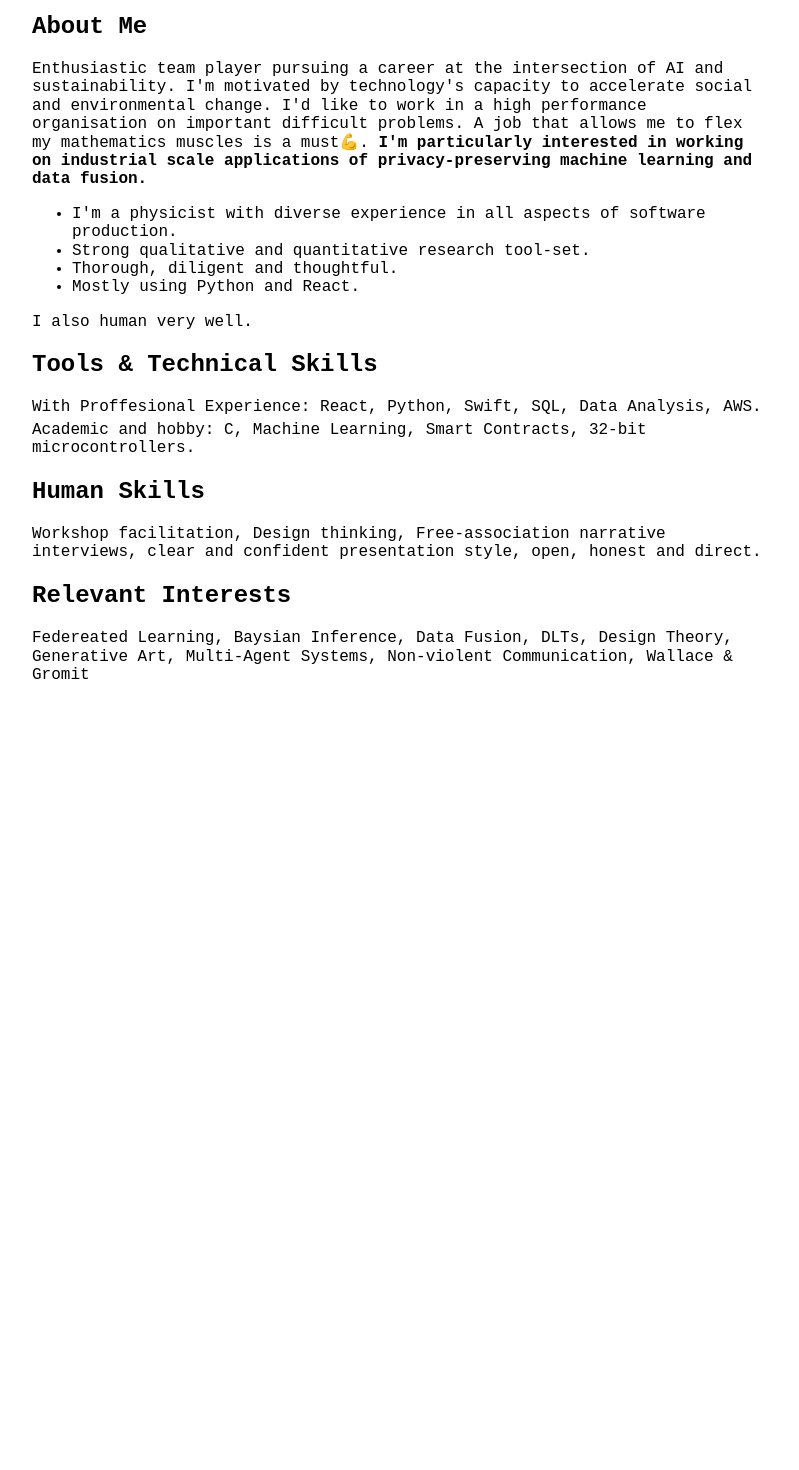
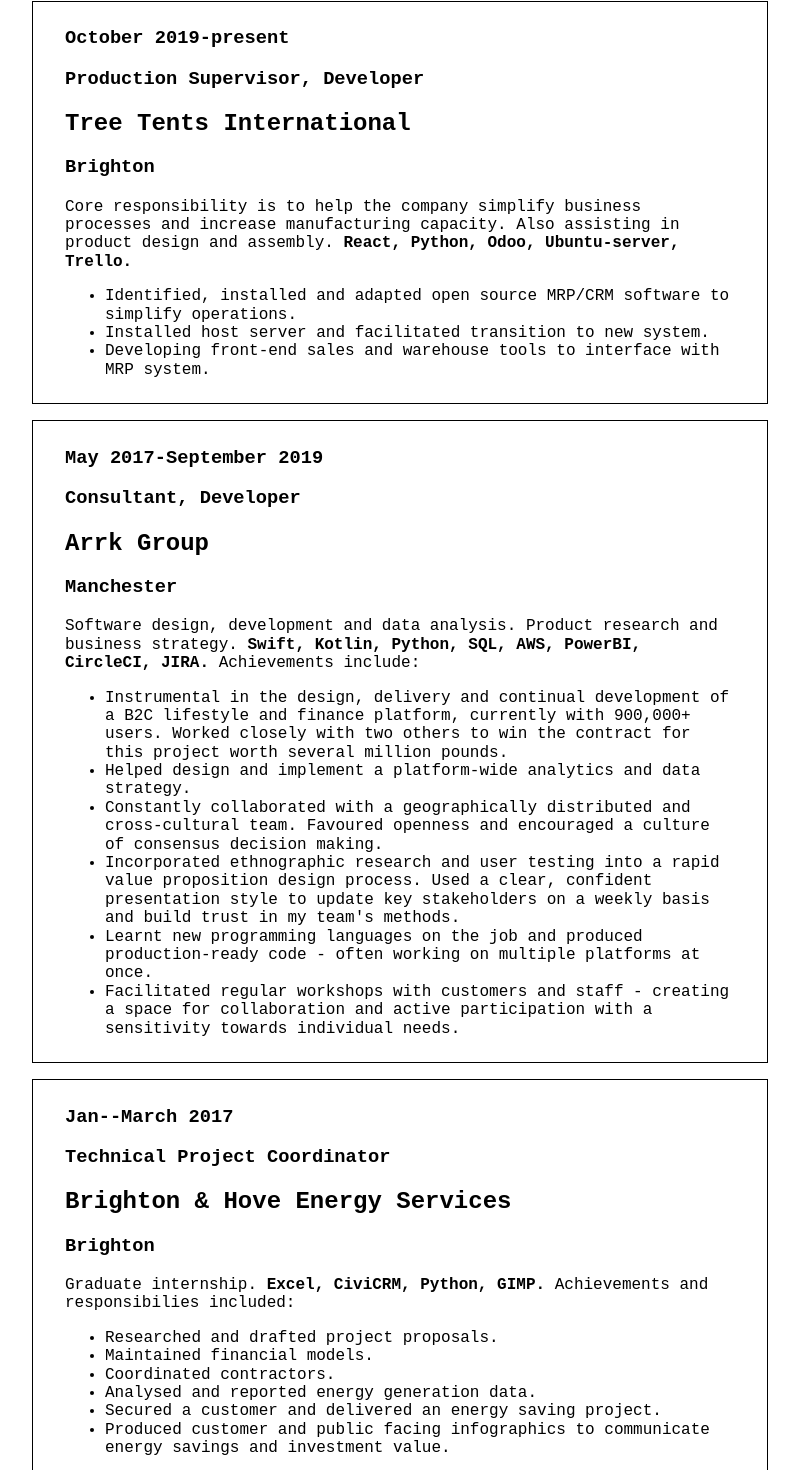
Before and after one commit to chromebanana/personal-website, a React (Create React App) app: page / in a window 1280 px wide. Shown: the part 115-1585 px from the top of the page, without its empty margins (240-1039 px from the left). Before the commit the page ends 815 px from the top, so only its background shows below. Built offline with nearby package versions, Linux system fonts and the light colour scheme.

Commit message:
updated proffesional experience

```diff
--- a/src/App.js
+++ b/src/App.js
@@ -1,6 +1,6 @@
 import React, { Component } from 'react';
 import { Navigation } from './Navigation';
-import { PortfolioItem } from './Portfolio';
+import { Portfolio } from './Portfolio';
 
 import './App.css';
 
@@ -8,7 +8,7 @@
 constructor() {
   super();
   this.state = {
-    route: 'bio',
+    route: 'portfolio',
   }
   }
 
@@ -35,49 +35,24 @@
           <h2>About Me</h2><p>
           Enthusiastic team player pursuing a career at the intersection of AI and sustainability.
           I'm motivated by technology's capacity to accelerate social and environmental change.
-          I'd like to work in a high performance organisation on important difficult problems.
+          I'd like to work in a high performance organisation tackling challenging, critical problems.
           A job that allows me to flex my mathematics muscles is a must💪.
-           <strong> I'm particularly interested in working on industrial scale applications of privacy-preserving machine learning and data fusion.</strong>
+           <strong> I'm particularly interested in working on industrial scale applications of privacy-preserving machine learning, data fusion or multi-agent modelling.</strong>
           <ul>
-            <li>I'm a physicist with diverse experience in all aspects of software production.</li>
+            <li>I'm a physicist with experience in all aspects of software production.</li>
             <li>Strong qualitative and quantitative research tool-set.</li>
             <li>Thorough, diligent and thoughtful.</li>
             <li>Mostly using Python and React.</li>
           </ul>
           I also human very well.</p>
           <h2>Tools & Technical Skills</h2>
-          <p className="mb1">With Proffesional Experience: React, Python, Swift, SQL, Data Analysis, AWS.</p>
-          <p className="mt0">Academic and hobby: C, Machine Learning, Smart Contracts, 32-bit microcontrollers.</p>
-          <h2>Human Skills</h2><p>Workshop facilitation, Design thinking, Free-association narrative interviews, clear and confident presentation style, open, honest and direct.</p>
-          <h2>Relevant Interests</h2><p>Federeated Learning, Baysian Inference, Data Fusion, DLTs, Design Theory, Generative Art, Multi-Agent Systems, Non-violent Communication, Wallace & Gromit</p>
+          <p className="mb1">With Proffesional Experience: Python, React, Swift, SQL, Data Analysis and Reporting, AWS.</p>
+          <p className="mt0">Academic and hobby: C, C++, Machine Learning, Smart Contracts, 32-bit microcontrollers, TouchDesigner, Processing.</p>
+          <h2>Human Skills</h2><p>Workshop facilitation, Design thinking, Free-association narrative interviews, clear and confident presentation style, kind, honest and direct.</p>
+          <h2>Relevant Interests</h2><p>Federeated Learning, Data Fusion using Baysian Inference, DLTs, Design Theory, Generative Art, Multi-Agent Systems, Power Dynamics, Non-violent Communication, Wallace & Gromit</p>
           </div>
         : ( route === 'portfolio' ?
-          <div>
-                  <PortfolioItem date={'October 2019-present'}
-                    title={'Tree Tents International'}
-                    location={'Brighton'}
-                    body={['Core responsibility is to help the company simplify business processes and increase manufacturing capacity. Also assisting in product design and assembly. Achievements include:',
-                    <ul>
-                      <li>Identified, installed and adapted open source MRP/CRM software to simplify operations.</li>
-                      <li>Installed host server and facilitated transition to new system.</li>
-                    </ul>]} />
-          <PortfolioItem date={'May 2017-September 2019'}
-                    title={'Arrk Group'}
-                    location={'Manchester'}
-                    body={['Software design, development and data analysis. Product research and business strategy. Swift, Kotlin, Python, SQL, PowerBI, AWS, CircleCI, JIRA. Achievements include:',
-                     <ul>
-                     <li>Instrumental in the design, delivery and continual development of a B2C lifestyle and finance platform, currently with 900,000+ users. Worked closely with two others to win the contract for this project worth several million pounds.</li>
-                     <li>Helped design and implement a platform-wide analytics and data strategy.</li>
-                     <li>Constantly collaborated with a geographically distributed and cross-cultural team. Favoured openness and encouraged a culture of consensus decision making.</li>
-                     <li>Incorporated ethnographic research and user testing into a rapid value proposition design process. Used a clear, confident presentation style to update key stakeholders on a weekly basis and build trust in my team's methods.</li>
-                     <li>Learnt new programming languages on the job and produced production-ready code - often working on multiple platforms at once.</li>
-                     <li>Facilitated regular workshops with customers and staff - creating a space for collaboration and active participation with a sensitivity towards the needs of individual participants.</li>
-                     </ul>]} />
-                              <PortfolioItem date={'Jan--March 2017'}
-                    title={'Brighton \& Hove Energy Services'}
-                    location={'Brighton'}
-                    body={['Graduate intern responsible for lead generation, researching and drafting project proposals, maintaining financial models in Excel, coordinating and invoicing contractors, analysis and communication of energy generation data.']} />
-                     </div>
+          <Portfolio/>
 
 
 
--- a/src/Portfolio.js
+++ b/src/Portfolio.js
@@ -1,10 +1,11 @@
 import React from 'react';
 // className="pa2 ma2 bg-green" variant='primary'
-export const PortfolioItem = ({ date, title, location, body }) => {
+ const PortfolioItem = ({ date, role, title, location, body }) => {
   return (
   		<div className="pv2">
   		<article className="ba ph4 pv2">
 		<h3>{date}</h3>
+		<h3>{role}</h3>
 		<h2>{title}</h2>
 		<h3>{location}</h3>
 		<p className="">{body}</p>
@@ -13,3 +14,47 @@
 
     )
 }
+
+export const Portfolio = ({ }) => {
+  return (
+          <div>
+	      <PortfolioItem date={'October 2019-present'}
+	      	role={'Production Supervisor, Developer'}
+	        title={'Tree Tents International'}
+	        location={'Brighton'}
+	        body={[<p>Core responsibility is to help the company simplify business processes and increase manufacturing capacity. Also assisting in product design and assembly. <strong>React, Python, Odoo, Ubuntu-server, Trello.</strong></p>,
+	        <ul>
+	          <li>Identified, installed and adapted open source MRP/CRM software to simplify operations.</li>
+	          <li>Installed host server and facilitated transition to new system.</li>
+	          <li>Developing front-end sales and warehouse tools to interface with MRP system.</li>
+	        </ul>]} />
+          <PortfolioItem date={'May 2017-September 2019'}
+          	role={'Consultant, Developer'}
+            title={'Arrk Group'}
+            location={'Manchester'}
+            body={[<p>Software design, development and data analysis. Product research and business strategy. <strong>Swift, Kotlin, Python, SQL, AWS, PowerBI, CircleCI, JIRA.</strong> Achievements include:</p>,
+             <ul>
+             <li>Instrumental in the design, delivery and continual development of a B2C lifestyle and finance platform, currently with 900,000+ users. Worked closely with two others to win the contract for this project worth several million pounds.</li>
+             <li>Helped design and implement a platform-wide analytics and data strategy.</li>
+             <li>Constantly collaborated with a geographically distributed and cross-cultural team. Favoured openness and encouraged a culture of consensus decision making.</li>
+             <li>Incorporated ethnographic research and user testing into a rapid value proposition design process. Used a clear, confident presentation style to update key stakeholders on a weekly basis and build trust in my team's methods.</li>
+             <li>Learnt new programming languages on the job and produced production-ready code - often working on multiple platforms at once.</li>
+             <li>Facilitated regular workshops with customers and staff - creating a space for collaboration and active participation with a sensitivity towards individual needs.</li>
+             </ul>]} />
+	      <PortfolioItem date={'Jan--March 2017'}
+	      	role={'Technical Project Coordinator'}
+            title={'Brighton \& Hove Energy Services'}
+            location={'Brighton'}
+            body={[<p>Graduate internship.<strong> Excel, CiviCRM, Python, GIMP.</strong>  Achievements and responsibilies included:</p>,
+            <ul>
+            	<li>Researched and drafted project proposals.</li>
+            	<li>Maintained financial models.</li>
+            	<li>Coordinated contractors.</li>
+            	<li>Analysed and reported energy generation data.</li>
+            	<li>Secured a customer and delivered an energy saving project.</li>
+            	<li>Produced customer and public facing infographics to communicate energy savings and investment value.</li>
+            </ul>]} />
+         </div>
+
+    )
+}
```
